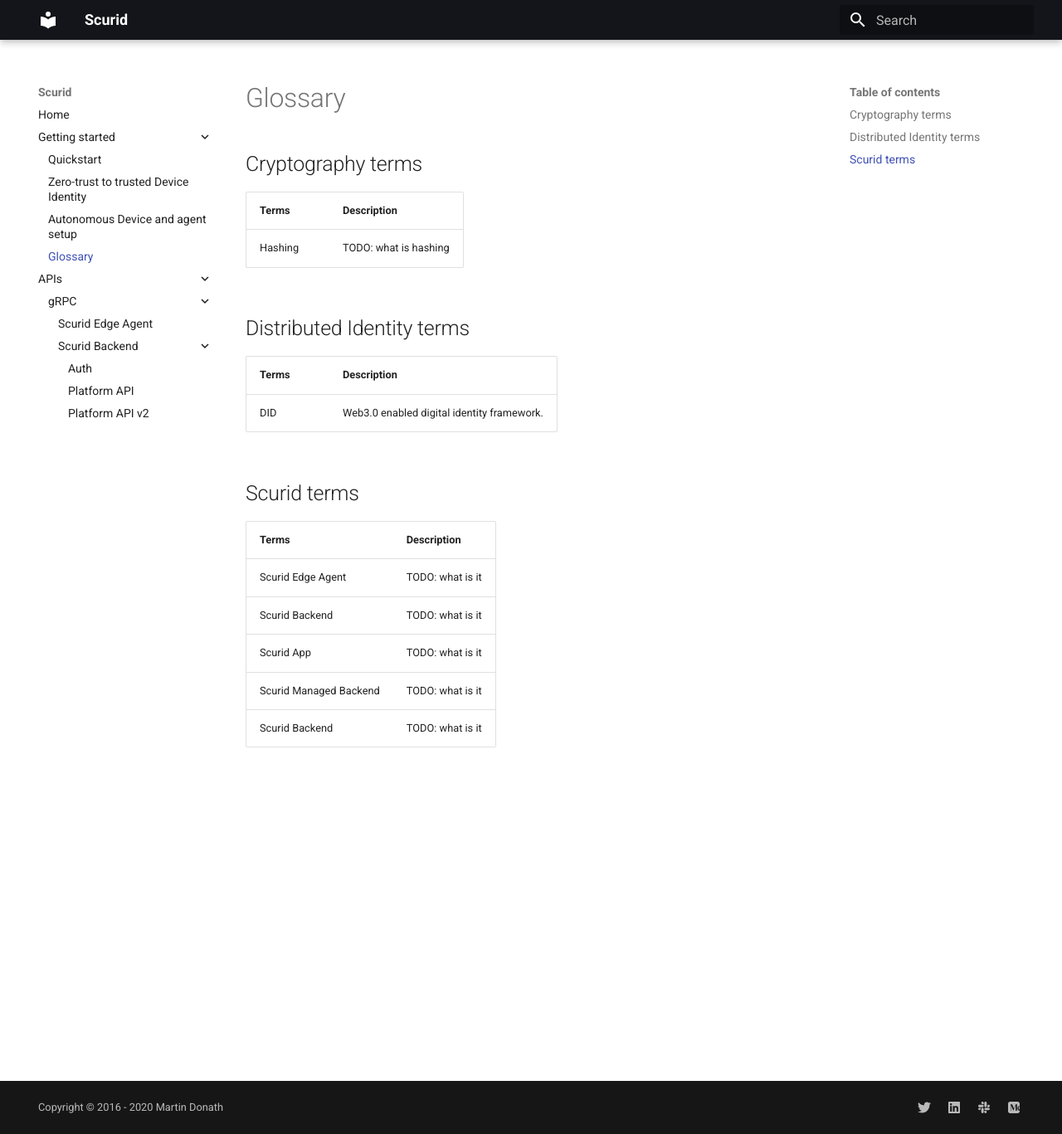
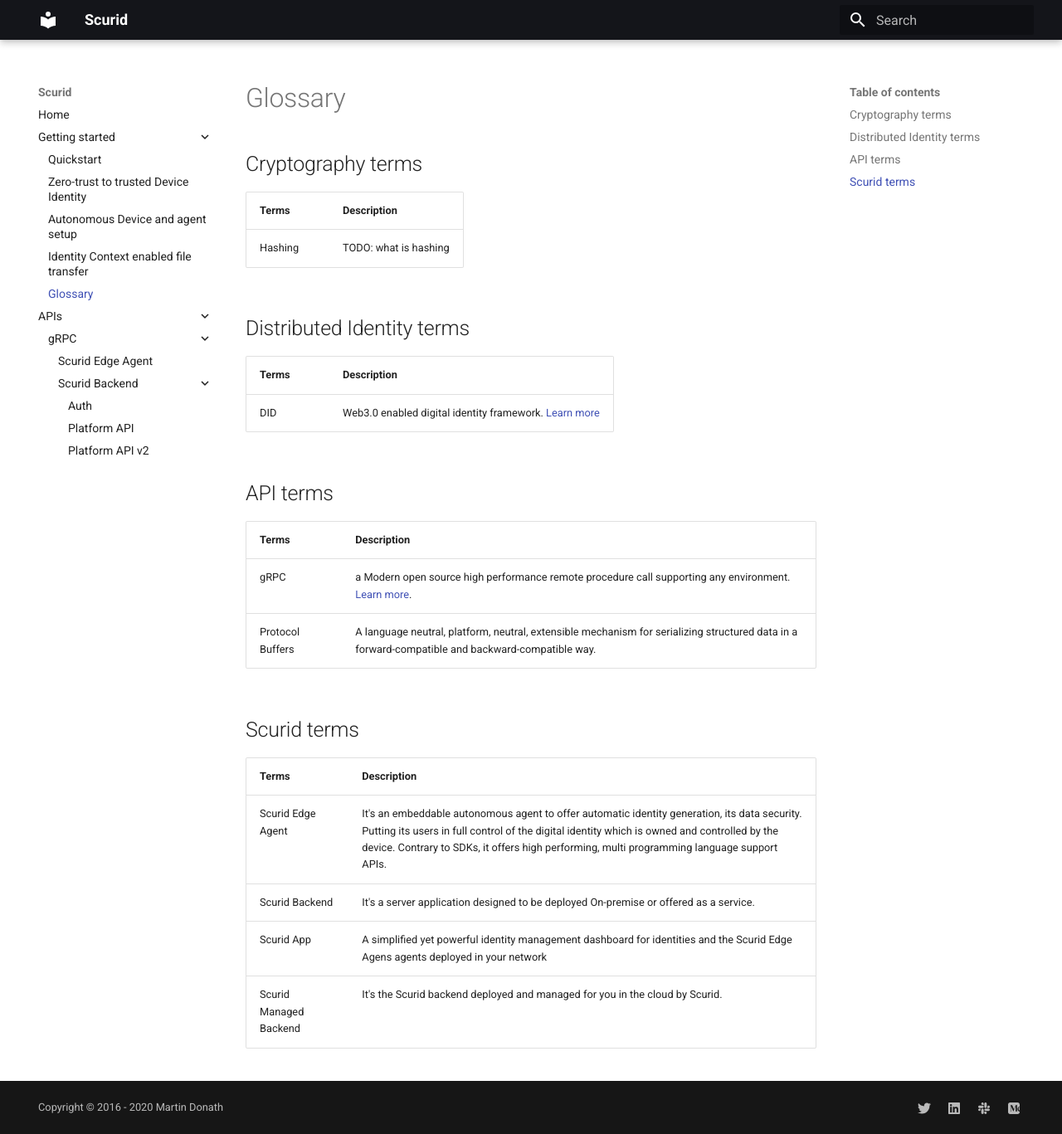
Before and after one commit to scurid-inc/docs, an MkDocs documentation site: the page built from docs/glossary.md, in a window 1280 px wide and 1367 px high. Shown: the whole window at 83% size. Built offline with MkDocs 1.6.1 and Material for MkDocs 9.7.7, drawn with Linux system fonts in a browser that asks for light colours; the version menu is left out.

Commit message:
added identityContextEnabledFileTransfer.md

```diff
--- a/docs/glossary.md
+++ b/docs/glossary.md
@@ -7,18 +7,23 @@
 
 ## Distributed Identity terms
 
-| Terms | Description                                |
-|-------|--------------------------------------------|
-| DID   | Web3.0 enabled digital identity framework. |
+| Terms | Description                                                                              |
+|-------|------------------------------------------------------------------------------------------|
+| DID   | Web3.0 enabled digital identity framework. [Learn more](https://www.w3.org/TR/did-core/) |
 
 
+## API terms
+
+| Terms            | Description                                                                                                                                      |
+|------------------|--------------------------------------------------------------------------------------------------------------------------------------------------|
+| gRPC             | a Modern open source high performance remote procedure call supporting any environment. [Learn more](https://grpc.io/).                          |
+| Protocol Buffers | A language neutral, platform, neutral, extensible mechanism for serializing structured data in a forward-compatible and backward-compatible way. |
 
 ## Scurid terms
 
-| Terms                  | Description      |
-|------------------------|------------------|
-| Scurid Edge Agent      | TODO: what is it |
-| Scurid Backend         | TODO: what is it |
-| Scurid App             | TODO: what is it |
-| Scurid Managed Backend | TODO: what is it |
-| Scurid Backend         | TODO: what is it |
+| Terms                  | Description                                                                                                                                                                                                                                                                                 |
+|------------------------|---------------------------------------------------------------------------------------------------------------------------------------------------------------------------------------------------------------------------------------------------------------------------------------------|
+| Scurid Edge Agent      | It's an embeddable autonomous agent to offer automatic identity generation, its data security. Putting its users in full control of the digital identity which is owned and controlled by the device. Contrary to SDKs, it offers high performing, multi programming language support APIs. |
+| Scurid Backend         | It's a server application designed to be deployed On-premise or offered as a service.                                                                                                                                                                                                       |
+| Scurid App             | A simplified yet powerful identity management dashboard for identities and the Scurid Edge Agens agents deployed in your network                                                                                                                                                            |
+| Scurid Managed Backend | It's the Scurid backend deployed and managed for you in the cloud by Scurid.                                                                                                                                                                                                                |
--- a/mkdocs.yml
+++ b/mkdocs.yml
@@ -7,7 +7,6 @@ theme:
     primary: black
   features:
     # used for defining the navigation configuration
-    - navigation.instant
     - navigation.expand
     - navigation.indexes
     - navigation.tracking
@@ -40,6 +39,7 @@ nav:
       - 'Quickstart': 'quickstart.md'
       - 'Zero-trust to trusted Device Identity': 'zero-trusttotrustedIdentityforyourIoTDevice.md'
       - 'Autonomous Device and agent setup': 'autonomousDeviceOnboarding.md'
+      - 'Identity Context enabled file transfer': 'identityContextEnabledFileTransfer.md'
       - 'Glossary': 'glossary.md'
   - 'APIs':
       - 'gRPC':
```
Also changed, not shown: docs/identityContextEnabledFileTransfer.md (added, +46 -0 lines).
